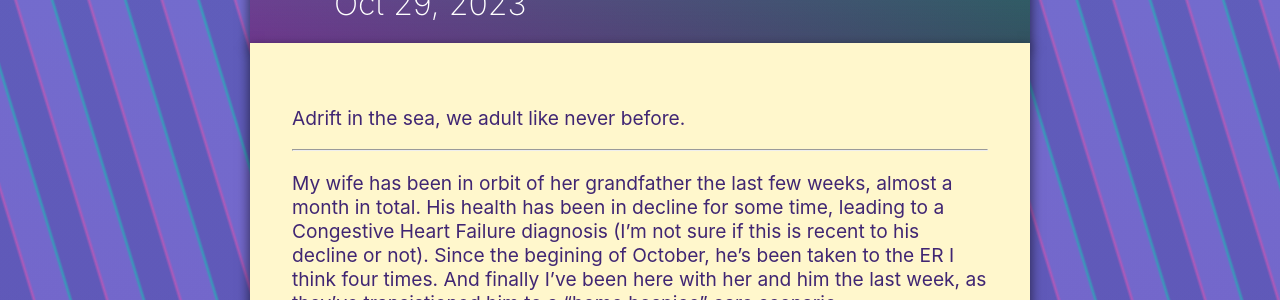
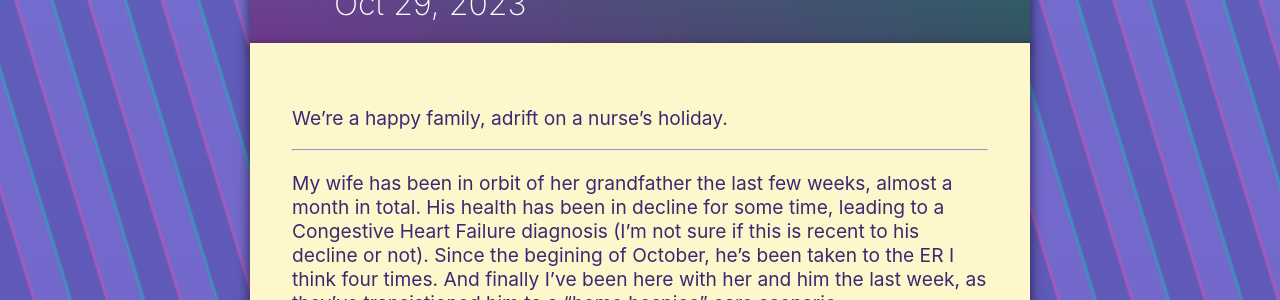
Before and after one commit to dotHTM/dothtm.github.io, a Jekyll site: the page built from blog/2023-10-29_crosswords_and_kolaches.md, in a window 1280 px wide. Shown: the part 285-585 px from the top of the page. Built offline with Jekyll 4.4.1, drawn with Linux system fonts in a browser that asks for light colours.

Commit message:
better desc

```diff
--- a/blog/2023-10-29_crosswords_and_kolaches.md
+++ b/blog/2023-10-29_crosswords_and_kolaches.md
@@ -2,7 +2,7 @@
 title: Crosswords and Kolaches
 date: 2023-10-29
 layout: blog
-desc: Adrift in the sea, we adult like never before.
+desc: We’re a happy family, adrift on a nurse’s holiday.
 ---
 
 My wife has been in orbit of her grandfather the last few weeks, almost a month in total. His health has been in decline for some time, leading to a Congestive Heart Failure diagnosis (I'm not sure if this is recent to his decline or not). Since the begining of October, he's been taken to the ER I think four times. And finally I've been here with her and him the last week, as they've transistioned him to a "home hospice" care scenario.
```
